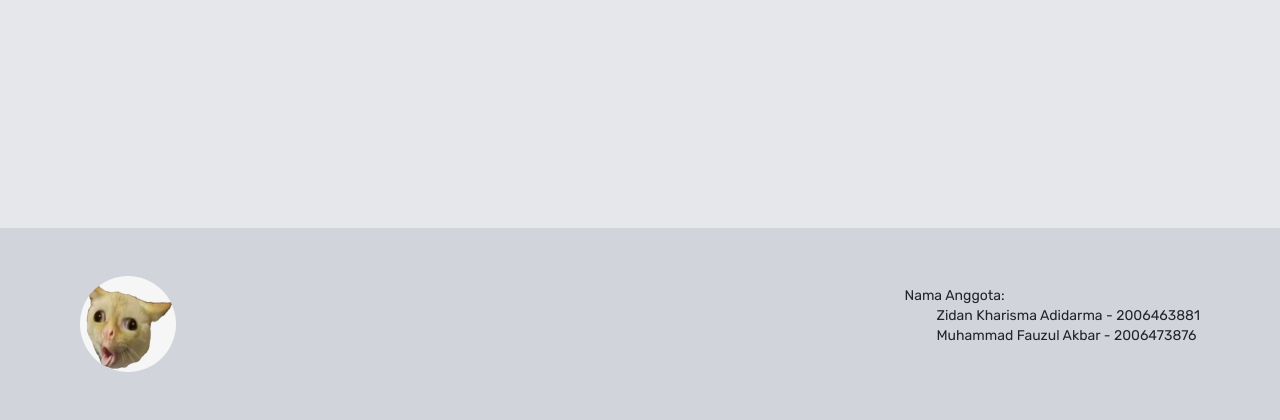
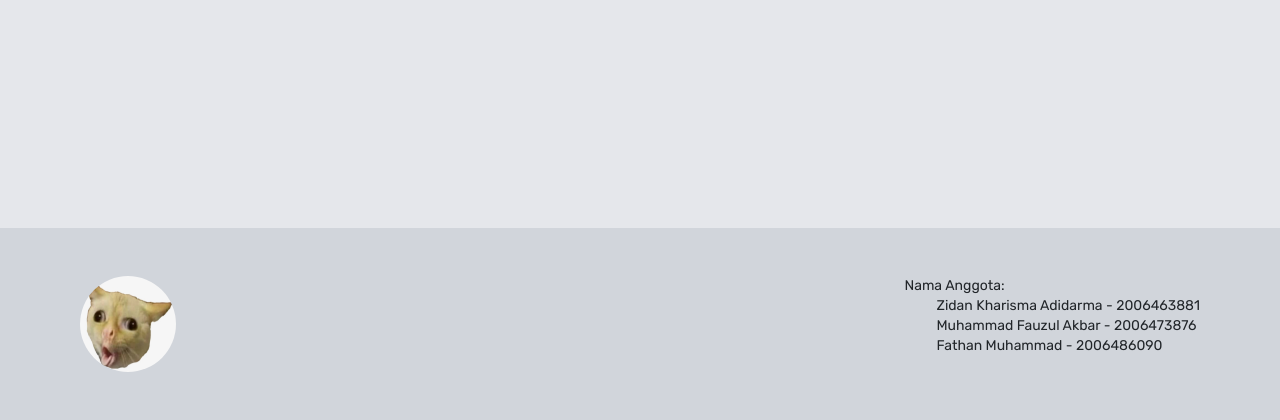
Before and after one commit to Zidan-Kharisma-Sakana/uts-f02, a Django app: page / in a window 1280 px wide. Shown: the part 628-1048 px from the top of the page. Run offline with Django 3.2, Linux system fonts and the light colour scheme.

Commit message:
Update footer

```diff
--- a/templates/partials/footer.html
+++ b/templates/partials/footer.html
@@ -6,6 +6,7 @@
         <ol>
             <li>Zidan Kharisma Adidarma - 2006463881</li>
             <li>Muhammad Fauzul Akbar - 2006473876</li>
+			<li>Fathan Muhammad - 2006486090</li>
         </ol>
     </div>
 </div>
```
